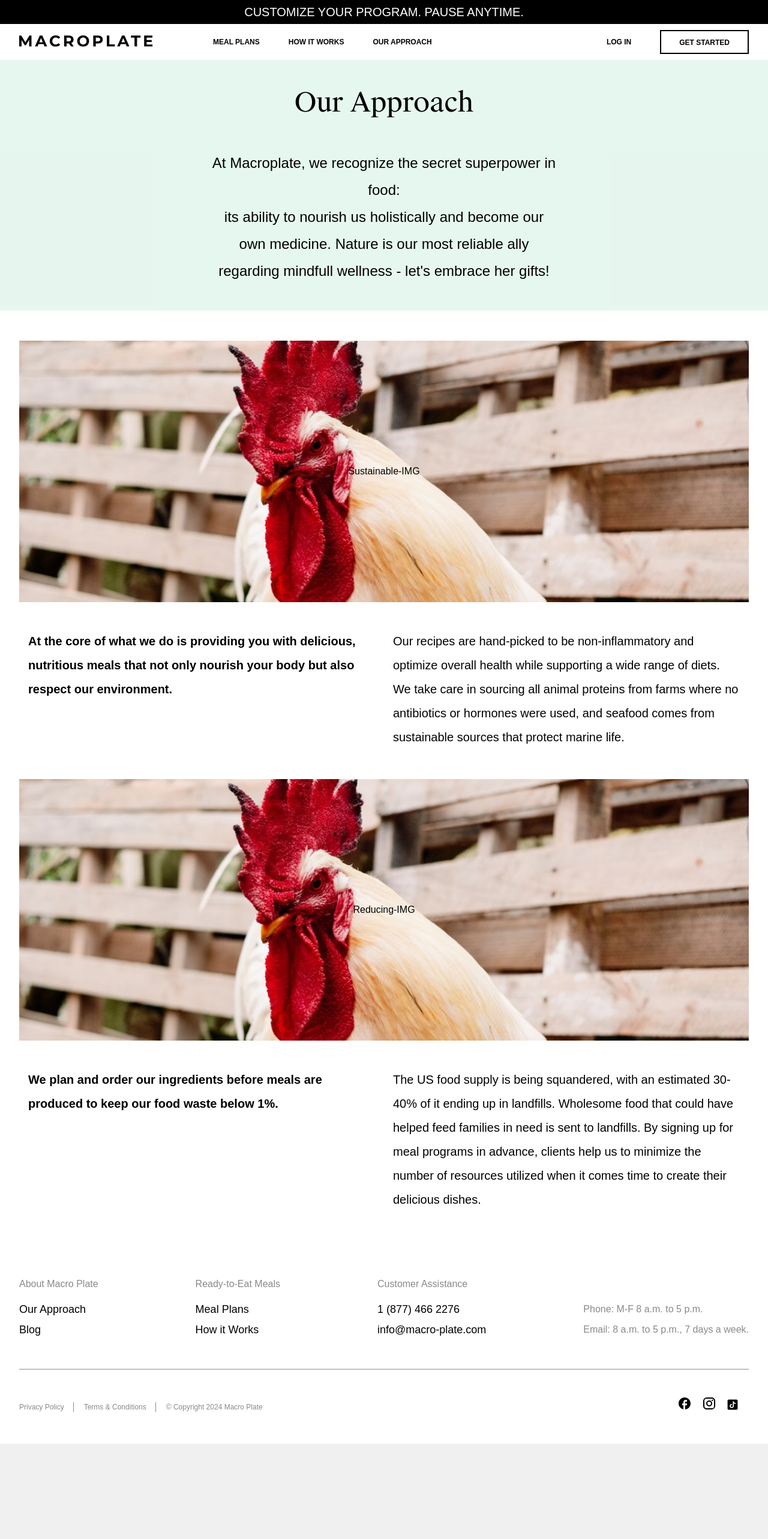
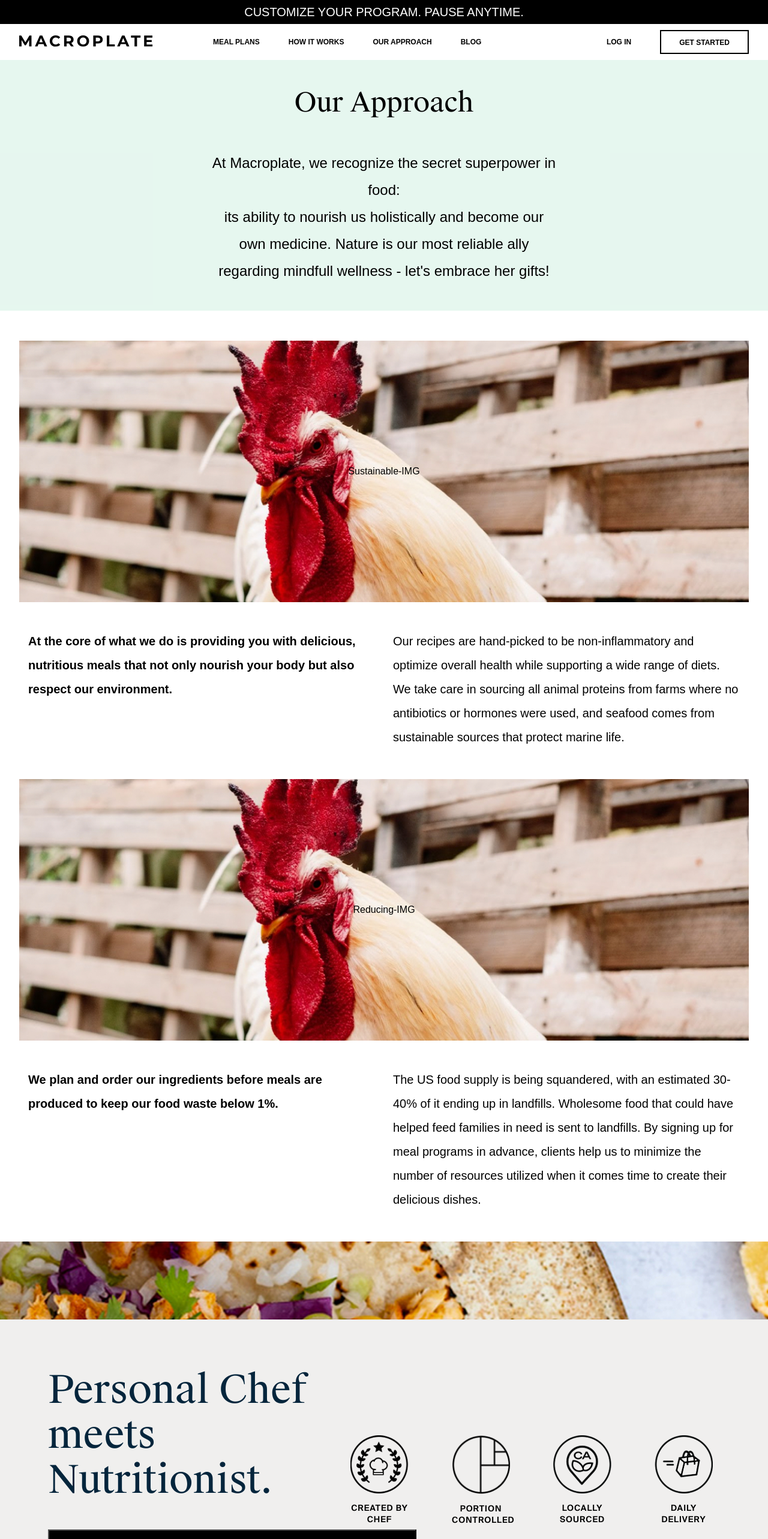
Before and after one commit to AdityaKumarPrajapati/macroplate-react, a React (Create React App) app: page /our-approach in a window 1280 px wide. Shown: the top 2566 px of the page at 60% size. Before the commit the page ends 2407 px from the top, so only its background shows below. Built offline with nearby package versions, Linux system fonts and the light colour scheme.

Commit message:
architecture changes

```diff
--- a/src/components/Navbar.js
+++ b/src/components/Navbar.js
@@ -38,6 +38,9 @@ function Navbar() {
                     <li className="nav-item">
                         <Link to="/our-approach" className="nav-links">OUR APPROACH</Link>
                     </li>
+                    <li className="nav-item">
+                        <a href="https://macro-plate.com/blog/" target="_blank" className='nav-links'>BLOG</a>
+                    </li>
                 </ul>
             </div>
         </nav>
--- a/src/components/OurApproach.js
+++ b/src/components/OurApproach.js
@@ -1,6 +1,7 @@
 import React from "react";
 import OurApproachTittle from "./OurApproachTittle";
 import './css/OurApproach.css';
+import Nutritionist from "./Nutritionist";
 
 const OurApproach = () => {
   return (
@@ -36,6 +37,7 @@ const OurApproach = () => {
           </div>
         </div>
       </div>
+      <Nutritionist />
     </div>
   );
 }
--- a/src/components/css/Home.css
+++ b/src/components/css/Home.css
@@ -93,6 +93,7 @@
     height: 100%;
     background: rgba(0, 0, 0, 0.5);
     z-index: 1000;
+    cursor: pointer;
   }
 
   @media all and (max-width: 1440px) {
```
